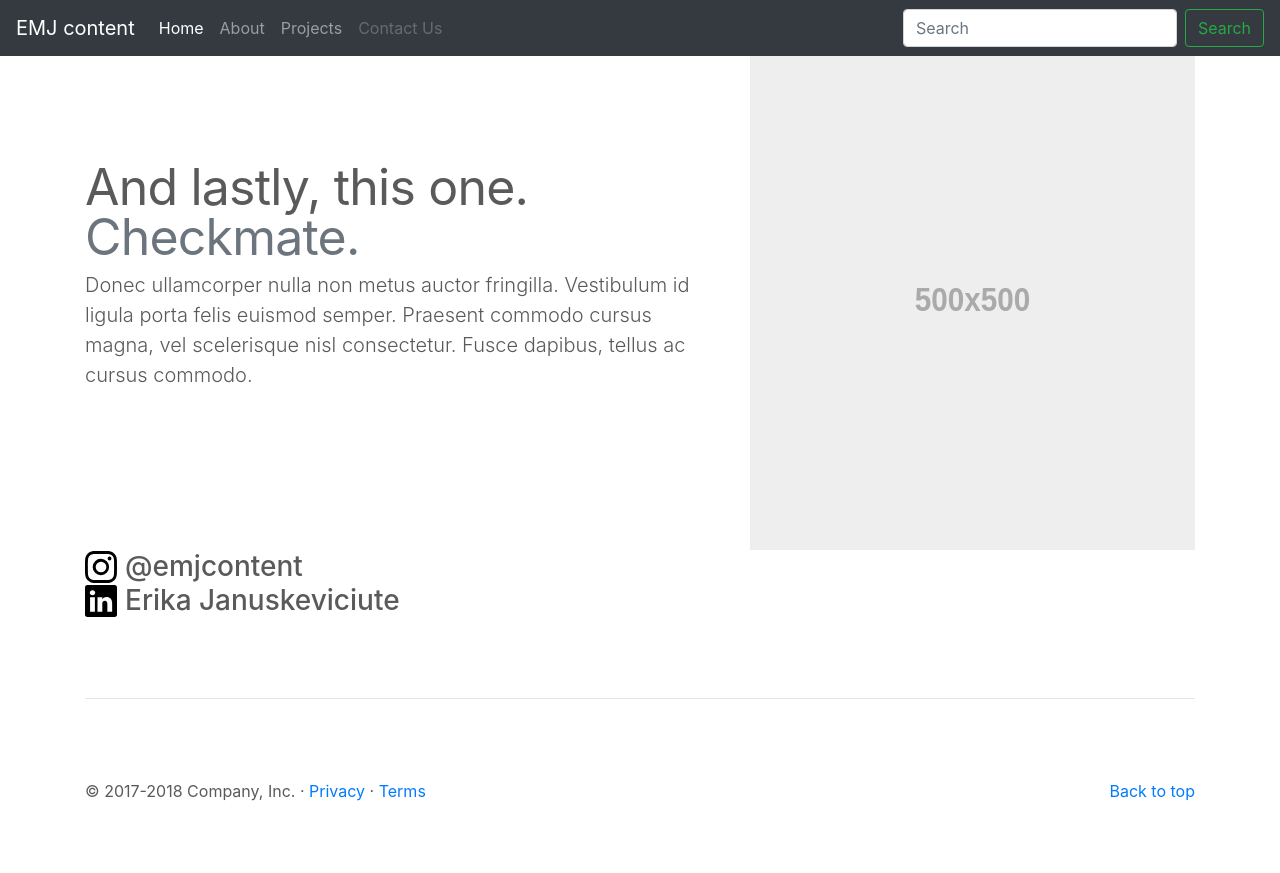
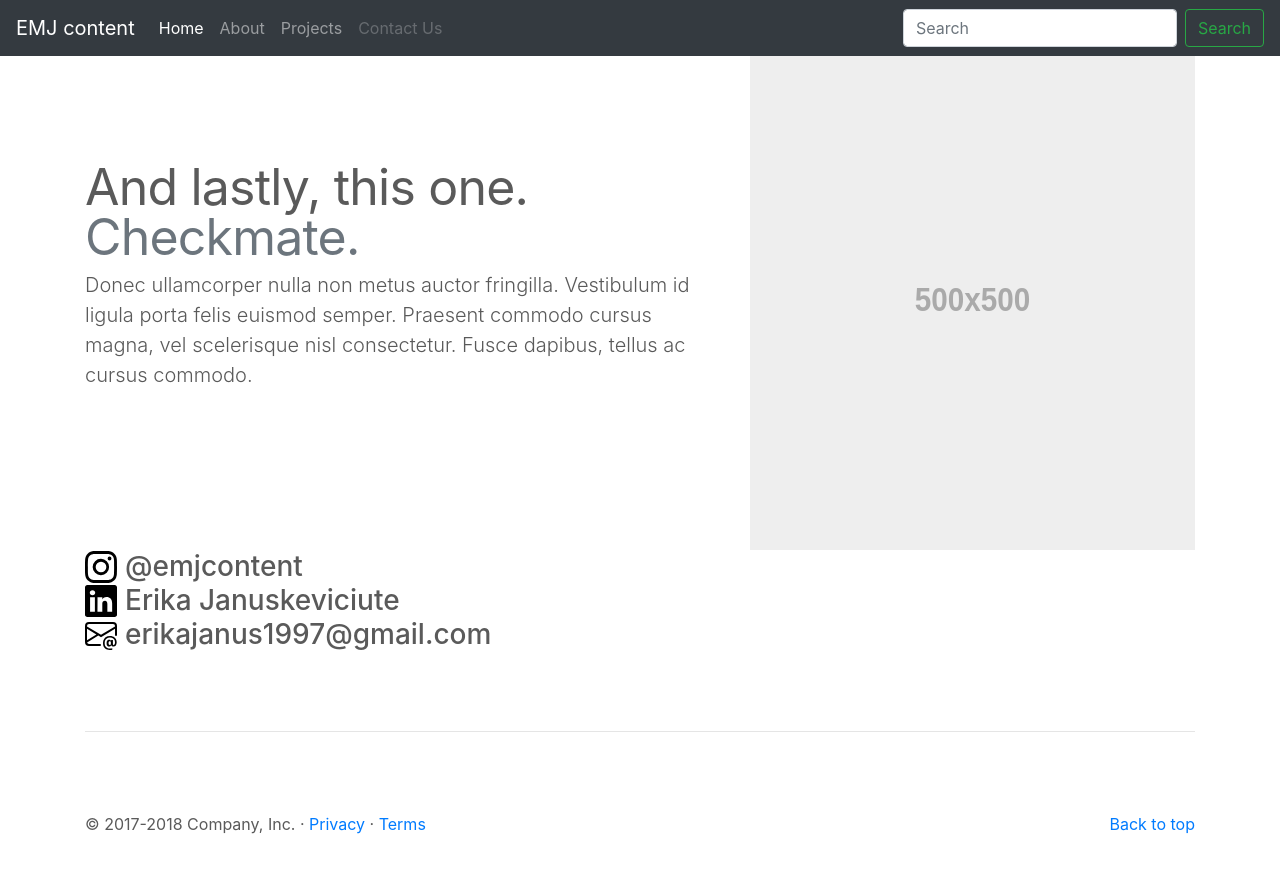
Before and after one commit to louisegrimble/louisegrimble.github.io, a Jekyll site: the page index.html, which Jekyll copies as it is, in a window 1280 px wide and 900 px high, scrolled down 2409 px. Shown: the top 873 px of the window. Built offline with Jekyll 4.4.1, drawn with Linux system fonts in a browser that asks for light colours; nearby versions of some CDN libraries.

Commit message:
email logo

```diff
--- a/index.html
+++ b/index.html
@@ -176,6 +176,12 @@
             Erika Januskeviciute
           </h3>
         </a>
+        <a href="https://www.gmail.com" target="_blank" style="text-decoration: none; color: inherit;">
+          <h3 style="display: flex; align-items: center; gap: 8px; margin: 0;">
+            <img src="icons/envelope-at.svg" alt="LinkedIn logo" width="32" height="32">
+            erikajanus1997@gmail.com
+          </h3>
+        </a>
 
 
         <hr class="featurette-divider">
```
Also changed, not shown: icons/envelope-at.svg (added).
